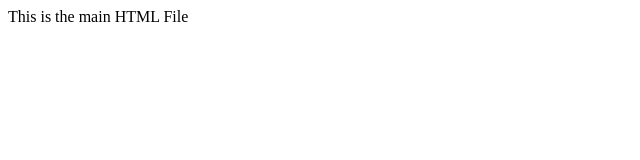
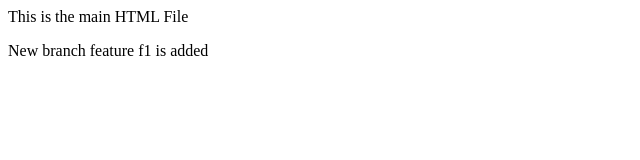
Before and after one commit to Sukhmeet26/New-Project, a plain HTML site: page index.html in a window 1280 px wide. Shown: the whole page, without its empty margins (0-640 px from the left). Drawn offline with Linux system fonts and the light colour scheme.

Commit message:
New branch feature 1 is added and updated feature in index.html file

```diff
--- a/index.html
+++ b/index.html
@@ -1 +1,2 @@
 <p>This is the main HTML File</p>
+<p>New branch feature f1 is added</p>
```
